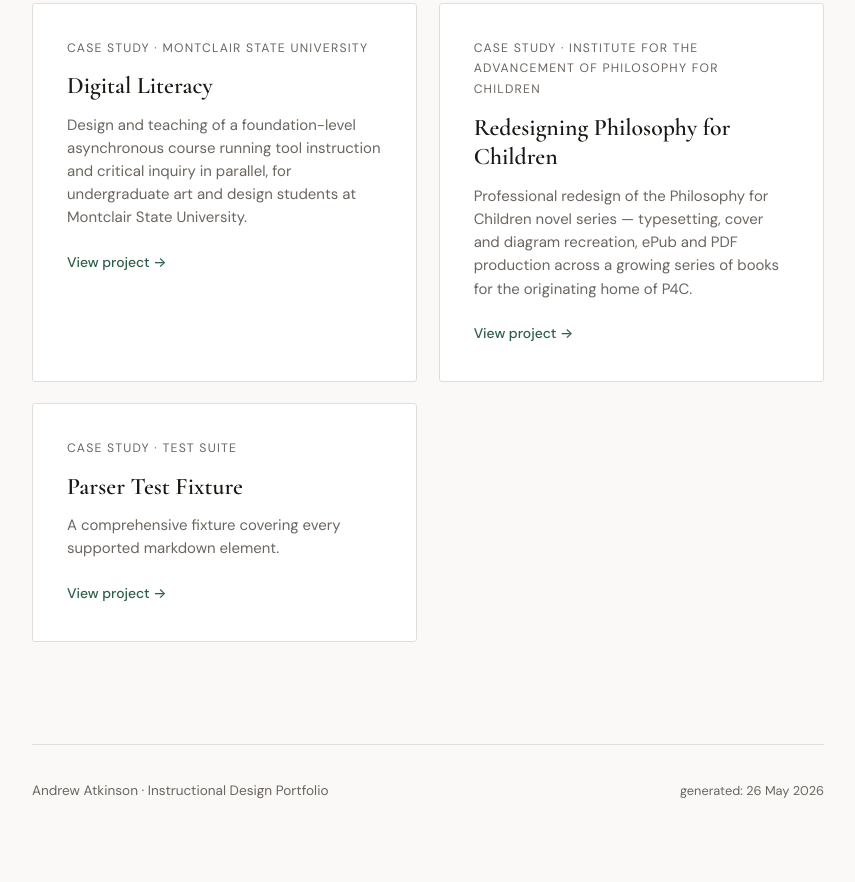
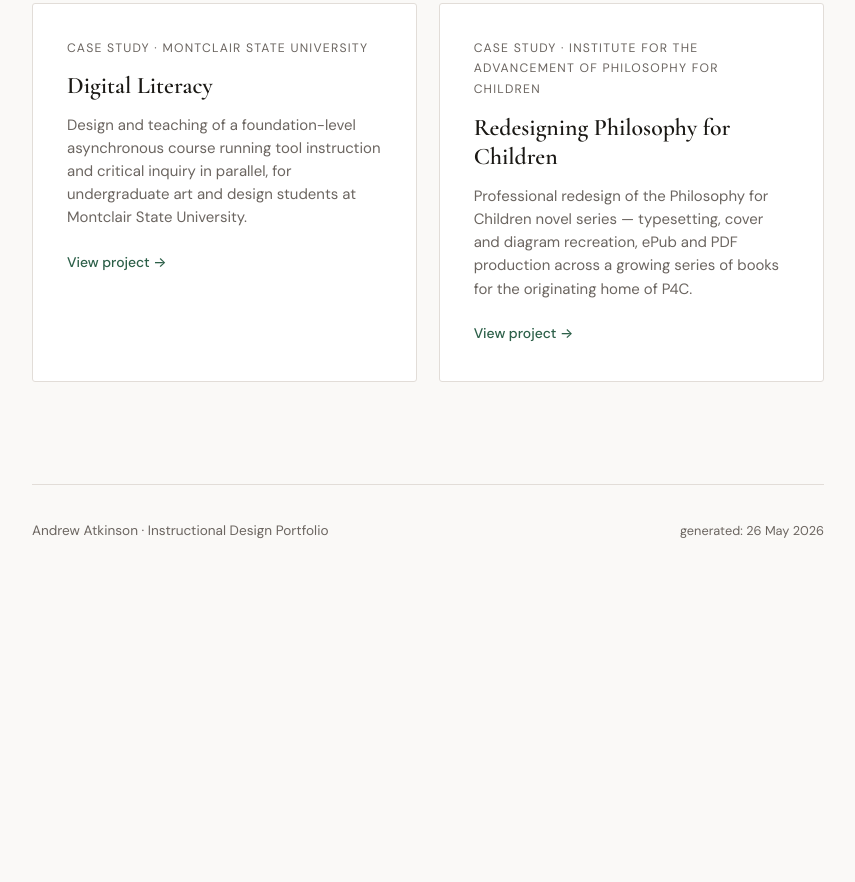
Before and after one commit to andrew-atkinson/instructionalDesignPortfolio, a website: page index.html in a window 1280 px wide. Shown: the part 1366-2248 px from the top of the page, without its empty margins (212-1067 px from the left). After the commit the page ends 1989 px from the top, so only its background shows below. Drawn offline with nearby package versions, Linux system fonts and the light colour scheme.

Commit message:
fixes: test parser so that it doesn't include the test page on the landing page.

```diff
--- a/index.html
+++ b/index.html
@@ -68,12 +68,6 @@
         <div class="card-desc">Professional redesign of the Philosophy for Children novel series — typesetting, cover and diagram recreation, ePub and PDF production across a growing series of books for the originating home of P4C.</div>
         <span class="card-arrow">View project →</span>
       </a>
-      <a class="work-card" href="./test-fixture/">
-        <div class="card-eyebrow">Case Study · Test Suite</div>
-        <div class="card-title">Parser Test Fixture</div>
-        <div class="card-desc">A comprehensive fixture covering every supported markdown element.</div>
-        <span class="card-arrow">View project →</span>
-      </a>
     </div>
 
     <footer class="site-footer">
--- a/src/test-parser.js
+++ b/src/test-parser.js
@@ -50,7 +50,7 @@
 
 // ── Load fixture ──────────────────────────────────────────────────────────────
 
-const fixturePath = path.join(__dirname, "content", "test-fixture.md");
+const fixturePath = path.join(__dirname, "fixtures", "test-fixture.md");
 const md     = fs.readFileSync(fixturePath, "utf8");
 const result = parsePortfolioMD(md);
 const { meta, intro, sections } = result;
```
Also changed, not shown: src/fixtures/test-fixture.md (renamed from src/content/test-fixture.md).
